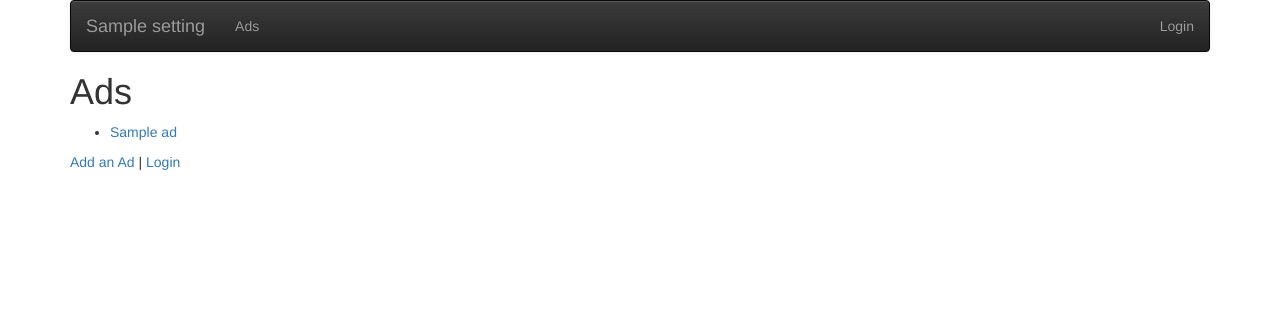
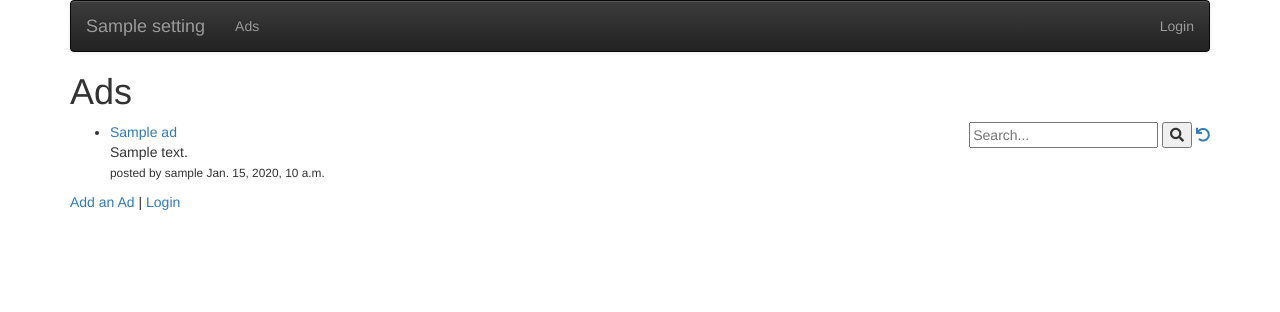
Before and after one commit to JaydevSR/dj4e_django_site, a Django app: template ads/templates/ads/ad_list.html in a window 1280 px wide. Shown: the top 312 px of the page. Run offline with Django 3.2, Linux system fonts and the light colour scheme; the template is opened without the code that fills it: most values are stand-ins (such as "Sample title", 1, 10 or a date in 2020); some libraries are stand-ins or nearby versions.

Commit message:
add search feature

```diff
--- a/ads/templates/ads/ad_list.html
+++ b/ads/templates/ads/ad_list.html
@@ -1,6 +1,17 @@
 {% extends "base_menu.html" %}
 {% block content %}
 <h1>Ads</h1>
+
+<div style="float:right">
+<form>
+  <input type="text" placeholder="Search..." name="search"
+  {% if search %} value="{{ search }}" {% endif %}
+  >
+  <button type="submit"><i class="fa fa-search"></i></button>
+<a href="{% url 'ads:all' %}"><i class="fa fa-undo"></i></a>
+</form>
+</div>
+
 <p>
 {% if ad_list %}
 <ul>
@@ -36,6 +47,20 @@
             </span>
         </a>
         {% endif %}
+
+        <div style="left:10px">
+            {% if ad.text|length < 50 %}
+                {{ ad.text }}
+            {% else %}
+                {{ ad.text|slice:"0:49" }} ...
+            {% endif %}
+        </div>
+        <small>
+        {% if ad.owner.username %}
+            posted by {{ post.owner.username }}
+        {% endif %}
+        {{ post.natural_updated }}
+        </small>
     </li>
     {% endfor %}
 </ul>
```
Also changed, not shown: ads/views.py (+16 -2 lines).
